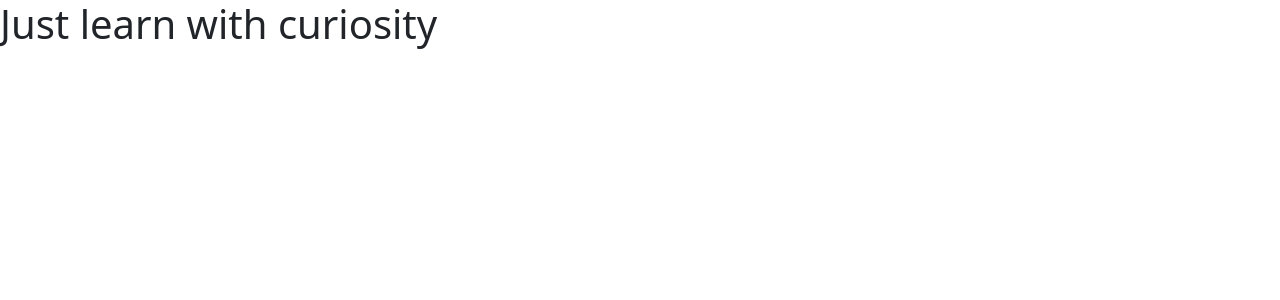
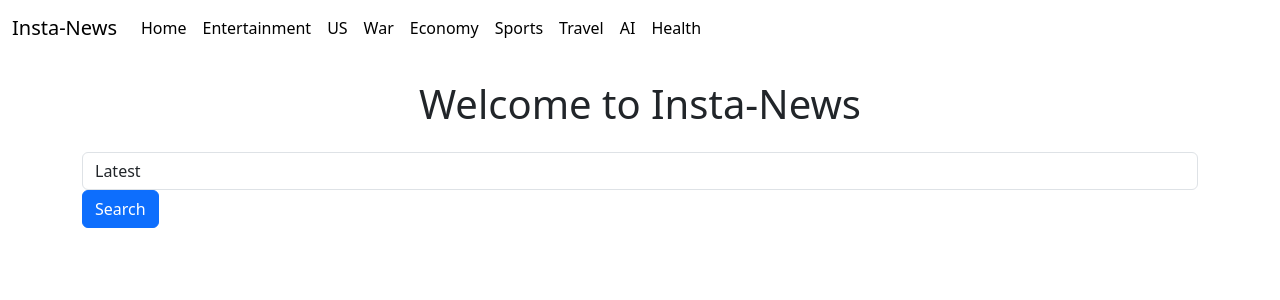
Before and after one commit to siraw21/Flask-Bootstrap-App, a Flask app: page / in a window 1280 px wide. Shown: the top 300 px of the page. Run offline with Flask 3, Linux system fonts and the light colour scheme; data that the repository does not hold is empty; style sheets or scripts are compiled from the project's sources.

Commit message:
Finish bootstrap style

```diff
--- a/app.py
+++ b/app.py
@@ -12,9 +12,10 @@ def index():
    url = f"https://newsapi.org/v2/everything?q={query}&apiKey={NEWS_API_KEY}"
    response = requests.get(url)
    news_data = response.json()
-   # print(news_data)
+   articles = news_data.get('articles', [])
 
-   return render_template("index.html")
+   filtered_articles = [article for article in articles if "Yahoo" not in article["source"]["name"] and 'removed' not in article["title"].lower()]
+   return render_template("index.html", articles=filtered_articles, query=query)
 
 
 
--- a/templates/index.html
+++ b/templates/index.html
@@ -1,5 +1,66 @@
 {% extends 'base.html' %}
 
 {% block body %}
-  <h1>Just learn with curiosity</h1>
+  <nav class="navbar navbar-expand-lg">
+    <div class="container-fluid">
+      <a class="navbar-brand" href="/">Insta-News</a>
+      <button class="navbar-toggler" type="button" data-bs-toggle="collapse" data-bs-target="#navbarNav"
+        aria-controls="navbarNav" aria-expanded="false" aria-label="Toggle navigation">
+        <span class="navbar-toggler-icon"></span>
+      </button>
+      <div class="collapse navbar-collapse" id="navbarNav">
+        <ul class="navbar-nav">
+          <li class="nav-item">
+            <a class="nav-link active" aria-current="page" href="/?query=latest">Home</a>
+          </li>
+          <li class="nav-item">
+            <a class="nav-link active" aria-current="page" href="/?query=entertainment">Entertainment</a>
+          </li>
+          <li class="nav-item">
+            <a class="nav-link active" aria-current="page" href="/?query=US">US</a>
+          </li>
+          <li class="nav-item">
+            <a class="nav-link active" aria-current="page" href="/?query=war">War</a>
+          </li>
+          <li class="nav-item">
+            <a class="nav-link active" aria-current="page" href="/?query=economy">Economy</a>
+          </li>
+          <li class="nav-item">
+            <a class="nav-link active" aria-current="page" href="/?query=Sports">Sports</a>
+          </li>
+          <li class="nav-item">
+            <a class="nav-link active" aria-current="page" href="/?query=Travel">Travel</a>
+          </li>
+          <li class="nav-item">
+            <a class="nav-link active" aria-current="page" href="/?query=AI">AI</a>
+          </li>
+          <li class="nav-item">
+            <a class="nav-link active" aria-current="page" href="/?query=health">Health</a>
+          </li>
+        </ul>
+      </div>
+    </div>
+  </nav>
+  <div class="container">
+      <h1 class="my-4 text-center">Welcome to Insta-News</h1>
+      <form  class="form-inline justify-content-center mb-4" method="get" action="/">
+        <input class="form-control mr-5" type="text"  name="query" value="{{query}}" placeholder="Search for nes here..." />
+        <button id="Search-btn" class="btn btn-primary" type="submit">Search</button>
+      </form>
+      <div class="row">
+        {% for article in articles %}
+          <div class="col-md-6">
+            <div class="card mb-4 news-article" style="width: 80%;">
+                {% if article.urlToImage %}
+                  <img src="{{article.urlToImage}}" alt="picture" class="card-img-top">
+                {% endif %}
+                <div class="card-body">
+                  <h5 class="card-title"> <a href="{{article.url}}" target="_blank">{{article.title}}</a></h5>
+                  <p class="card-text">{{article.description}}</p>
+                </div>
+            </div>
+          </div>
+        {% endfor %}
+      </div>
+    </div>
 {% endblock %}
```
